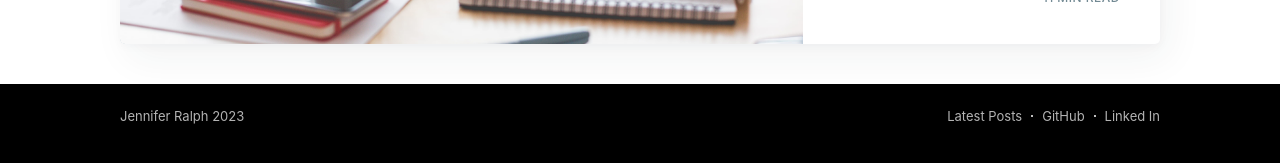
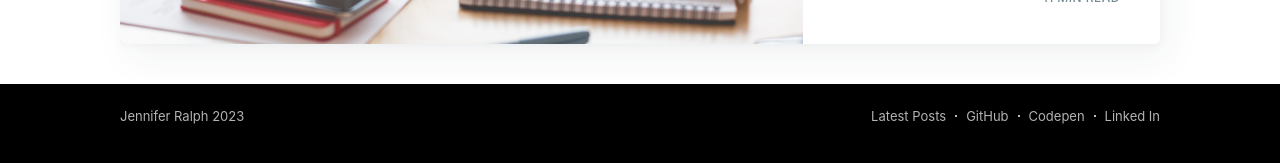
Before and after one commit to jenniferanneaus/jenniferanneaus.github.io, a Jekyll site: the page built from index.html, in a window 1280 px wide and 900 px high, scrolled down 1309 px. Shown: the part 712-875 px from the top of the window. Built offline with Jekyll 4.4.1, drawn with Linux system fonts in a browser that asks for light colours; nearby versions of some CDN libraries; formulas are drawn with MathJax 3; the list of posts is cut into pages by our own code; comment, search, counter and statistics services are not loaded.

Commit message:
Add Codepen link

```diff
--- a/_config.yml
+++ b/_config.yml
@@ -27,6 +27,7 @@ subscribers: False # you need to connect an external service for this to work,
 twitter: False # replace by your username
 facebook: False # can replace with jennifer.ralph.73
 github: jenniferanneaus
+codepen: jenniferanneaus
 linkedin: in/jennifer-ralph-774528100/
 
 # Disqus
--- a/_data/authors.yml
+++ b/_data/authors.yml
@@ -8,5 +8,6 @@ ghost:
   facebook: False
   twitter: False
   github: jenniferanneaus
+  codepen: jenniferanneaus
   linkedin: in/jennifer-ralph-774528100/
   cover: False
--- /dev/null
+++ b/_includes/codepen.html
@@ -0,0 +1,8 @@
+<svg xmlns="http://www.w3.org/2000/svg" viewBox="0 0 32 32">
+    <path
+     style="fill:none;stroke:#fff"
+     d="m 4.5660377,20.150943 11.0943393,-7.849056 0.18868,-7.6603776 11.207547,7.2452826 -0.03774,8.18868 -10.867925,6.754717 z" />
+  <path
+     style="fill:none;stroke:#fff"
+     d="m 15.660377,12.301887 11.358487,7.773585 v 0 L 16.150939,26.830189 16,19.358491 27.056604,11.886792 15.849057,4.6415094 4.1886793,11.811321 4.1509434,19.886792 16.150939,26.830189 16.037736,19.320755 4.1886793,11.811321 l 6.6792457,4 z" />
+</svg>
--- a/_includes/site-nav.html
+++ b/_includes/site-nav.html
@@ -22,6 +22,9 @@
             {% if site.github %}
                 <a class="social-link social-link-gh" href="https://github.com/{{ site.github }}" target="_blank" rel="noopener">{% include github.html %}</a>
             {% endif %}
+            {% if site.codepen %}
+                <a class="social-link social-link-cp" href="https://codepen.io/{{ site.codepen }}" target="_blank" rel="noopener">{% include codepen.html %}</a>
+            {% endif %}
             {% if site.linkedin %}
                 <a class="social-link social-link-li" href="https://linkedin.com/{{ site.linkedin }}" target="_blank" rel="noopener">{% include linkedin.html %}</a>
             {% endif %}
--- a/_layouts/default.html
+++ b/_layouts/default.html
@@ -73,6 +73,7 @@
                     {% if site.twitter %}<a href="https://twitter.com/{{ site.twitter }}" target="_blank" rel="noopener">Twitter</a>{% endif %}
                     {% if site.facebook %}<a href="https://facebook.com/{{ site.facebook }}" target="_blank" rel="noopener">Facebook</a>{% endif %}
                     {% if site.github %}<a href="https://github.com/{{ site.github }}" target="_blank" rel="noopener">GitHub</a>{% endif %}
+                    {% if site.codepen %}<a href="https://codepen.io/{{ site.codepen }}" target="_blank" rel="noopener">Codepen</a>{% endif %}
                     {% if site.linkedin %}<a href="https://linkedin.com/{{ site.linkedin }}" target="_blank" rel="noopener">Linked In</a>{% endif %}
                 </nav>
             </div>
```
